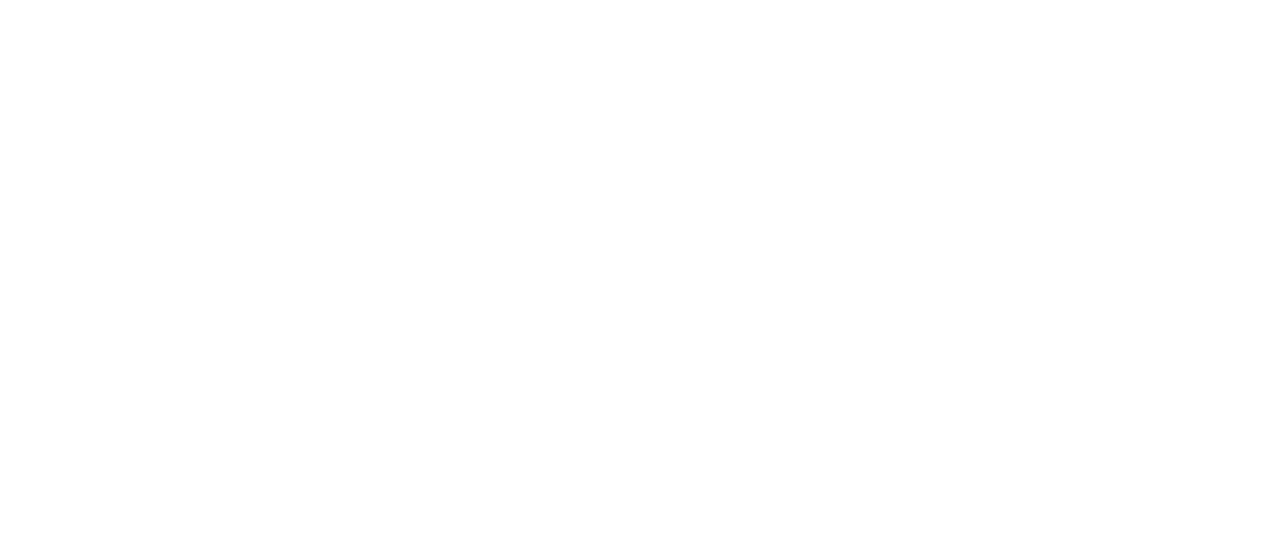
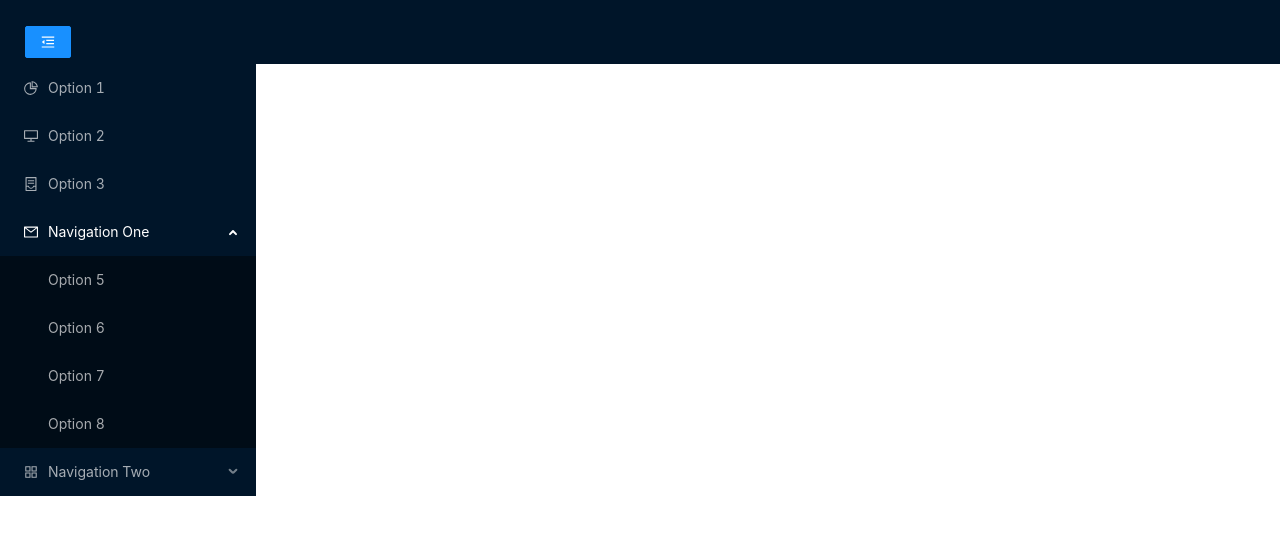
Before and after one commit to comejtome508/CoinInvestProgram, a React (Create React App) app in the folder client/: page / in a window 1280 px wide. Shown: the top 534 px of the page. Built offline with nearby package versions, Linux system fonts and the light colour scheme.

Commit message:
antd 추가, 파일구조 정리

```diff
--- a/client/package.json
+++ b/client/package.json
@@ -3,6 +3,7 @@
   "version": "0.1.0",
   "private": true,
   "dependencies": {
+    "@ant-design/icons": "^4.7.0",
     "@testing-library/jest-dom": "^5.16.2",
     "@testing-library/react": "^12.1.3",
     "@testing-library/user-event": "^13.5.0",
@@ -10,9 +11,13 @@
     "@types/node": "^16.11.25",
     "@types/react": "^17.0.39",
     "@types/react-dom": "^17.0.11",
+    "antd": "^4.18.9",
     "react": "^17.0.2",
     "react-dom": "^17.0.2",
+    "react-router": "^6.2.2",
+    "react-router-dom": "^6.2.2",
     "react-scripts": "5.0.0",
+    "styled-components": "^5.3.3",
     "typescript": "^4.5.5",
     "web-vitals": "^2.1.4"
   },
--- a/client/src/App.css
+++ /dev/null
@@ -1,38 +0,0 @@
-.App {
-  text-align: center;
-}
-
-.App-logo {
-  height: 40vmin;
-  pointer-events: none;
-}
-
-@media (prefers-reduced-motion: no-preference) {
-  .App-logo {
-    animation: App-logo-spin infinite 20s linear;
-  }
-}
-
-.App-header {
-  background-color: #282c34;
-  min-height: 100vh;
-  display: flex;
-  flex-direction: column;
-  align-items: center;
-  justify-content: center;
-  font-size: calc(10px + 2vmin);
-  color: white;
-}
-
-.App-link {
-  color: #61dafb;
-}
-
-@keyframes App-logo-spin {
-  from {
-    transform: rotate(0deg);
-  }
-  to {
-    transform: rotate(360deg);
-  }
-}
--- a/client/src/App.tsx
+++ /dev/null
@@ -1,13 +0,0 @@
-import React from 'react';
-import logo from './logo.svg';
-import './App.css';
-
-function App() {
-  return (
-    <div className="App">
-
-    </div>
-  );
-}
-
-export default App;
--- /dev/null
+++ b/client/src/components/Gnb/gnb.tsx
@@ -0,0 +1,71 @@
+import React, { useState, } from 'react';
+import { Menu, Button, Layout } from 'antd';
+import {
+  AppstoreOutlined,
+  MenuUnfoldOutlined,
+  MenuFoldOutlined,
+  PieChartOutlined,
+  DesktopOutlined,
+  ContainerOutlined,
+  MailOutlined,
+} from '@ant-design/icons';
+import 'antd/dist/antd.css';
+
+const { Header } = Layout;
+const { SubMenu } = Menu;
+
+const Gnb = () => {
+    const [collapsed, setCollapsed] = useState(false);
+    const toggle = () => {
+        setCollapsed(prevState => !prevState);
+    };
+
+  return (
+    <>
+    {/* //   <Layout style={{ height: '100%'}}> */}
+        <Header style={{ width: '100%', padding:"10px"}}>
+                <Button type="primary" onClick={toggle} style={{margin:"15px"}}>
+                {React.createElement(collapsed ? MenuUnfoldOutlined : MenuFoldOutlined)}
+            </Button>
+        </Header>
+         <div style={{ width: 256 , height: '100%'}}>
+            <Menu
+            defaultSelectedKeys={['0']}
+            defaultOpenKeys={['sub1']}
+            mode="inline"
+            theme="dark"
+            inlineCollapsed={collapsed}
+            >
+            <Menu.Item key="1" icon={<PieChartOutlined />}>
+                Option 1
+            </Menu.Item>
+            <Menu.Item key="2" icon={<DesktopOutlined />}>
+                Option 2
+            </Menu.Item>
+            <Menu.Item key="3" icon={<ContainerOutlined />}>
+                Option 3
+            </Menu.Item>
+            <SubMenu key="sub1" icon={<MailOutlined />} title="Navigation One">
+                <Menu.Item key="5">Option 5</Menu.Item>
+                <Menu.Item key="6">Option 6</Menu.Item>
+                <Menu.Item key="7">Option 7</Menu.Item>
+                <Menu.Item key="8">Option 8</Menu.Item>
+            </SubMenu>
+            <SubMenu key="sub2" icon={<AppstoreOutlined />} title="Navigation Two">
+                <Menu.Item key="9">Option 9</Menu.Item>
+                <Menu.Item key="10">Option 10</Menu.Item>
+                <SubMenu key="sub3" title="Submenu">
+                <Menu.Item key="11">Option 11</Menu.Item>
+                <Menu.Item key="12">Option 12</Menu.Item>
+                </SubMenu>
+            </SubMenu>
+            </Menu>
+        </div>
+    </>
+    //   </Layout>
+
+  );
+
+}
+
+export default Gnb;
--- a/client/src/index.css
+++ /dev/null
@@ -1,13 +0,0 @@
-body {
-  margin: 0;
-  font-family: -apple-system, BlinkMacSystemFont, 'Segoe UI', 'Roboto', 'Oxygen',
-    'Ubuntu', 'Cantarell', 'Fira Sans', 'Droid Sans', 'Helvetica Neue',
-    sans-serif;
-  -webkit-font-smoothing: antialiased;
-  -moz-osx-font-smoothing: grayscale;
-}
-
-code {
-  font-family: source-code-pro, Menlo, Monaco, Consolas, 'Courier New',
-    monospace;
-}
--- a/client/src/index.tsx
+++ b/client/src/index.tsx
@@ -1,12 +1,14 @@
 import React from 'react';
 import ReactDOM from 'react-dom';
-import './index.css';
-import App from './App';
+import { BrowserRouter } from 'react-router-dom';
+import App from './layouts/App';
 import reportWebVitals from './reportWebVitals';
 
 ReactDOM.render(
   <React.StrictMode>
-    <App />
+    <BrowserRouter>
+      <App />
+    </BrowserRouter>
   </React.StrictMode>,
   document.getElementById('root')
 );
--- /dev/null
+++ b/client/src/layouts/App.tsx
@@ -0,0 +1,15 @@
+import React from 'react';
+import { Routes, Route, Navigate } from 'react-router-dom';
+
+import Dashboard from '../pages/dashboard';
+
+
+const App = () => {
+  return (
+    <Routes>
+        <Route path="/" element={<Dashboard />} />
+    </Routes>
+  );
+}
+
+export default App;
--- /dev/null
+++ b/client/src/pages/dashboard/index.tsx
@@ -0,0 +1,14 @@
+import React from 'react';
+import Gnb from '../../components/Gnb/gnb';
+
+const index = () => {
+  return (
+      <>
+      <Gnb />
+    {/* <div>index</div> */}
+      </>
+
+  )
+}
+
+export default index;
```
Also changed, not shown: client/src/pages/dashboard/styles.tsx (added, +9 -0 lines), client/tsconfig.json (+8 -0 lines), 2 other files (tests, documents, lock files or other folders).
